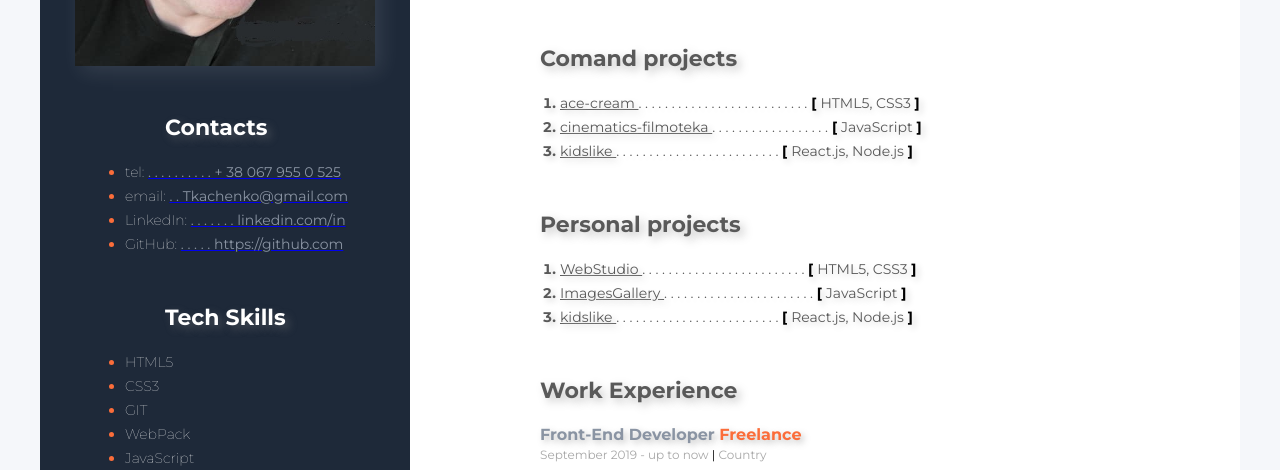
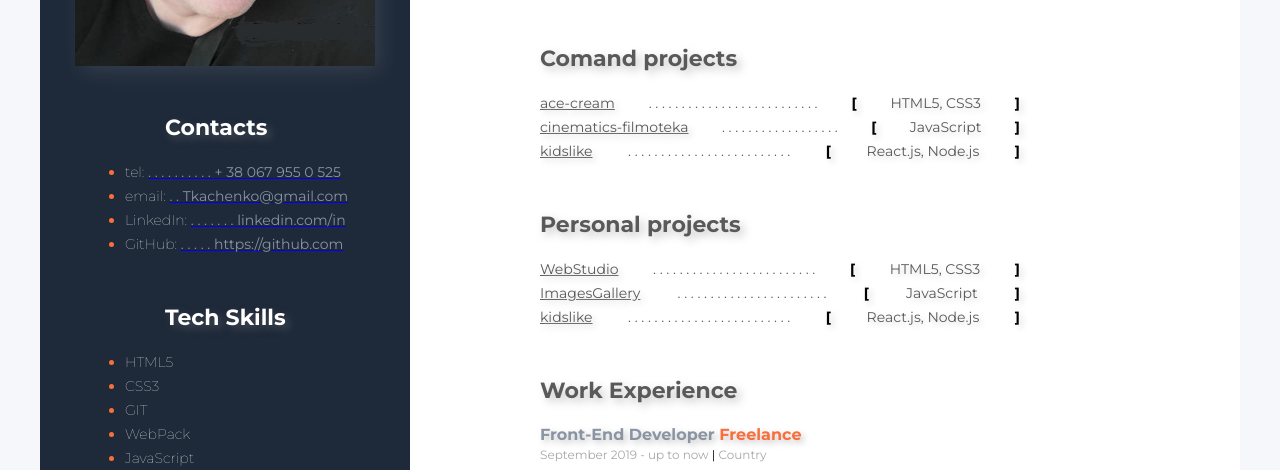
Before and after one commit to TkachAn/resume, a plain HTML site: page index.html in a window 1280 px wide. Shown: the part 309-779 px from the top of the page. Drawn offline with Linux system fonts and the light colour scheme.

Commit message:
Update style.css

```diff
--- a/css/style.css
+++ b/css/style.css
@@ -182,9 +182,6 @@ img {
   fill: #ffffff;
   stroke: #000000;
 }
-.header {
-  /* display: flex; */
-}
 .en-ua {
   border: none;
 }
@@ -196,22 +193,24 @@ img {
   color: #000;
 }
 .about_me_block div {
-  /* display: flex; */
   align-content: flex-end;
   text-align: justify;
-  /* max-width: 540px; */
-  /* text-align: right; */
-  /* margin-left: 200px; */
   margin-bottom: 50px;
 }
 .about_me_P {
   display: block;
-  /* text-align: right; */
-  /* margin-left: 100px; */
 }
+
+/* .sum {
+  display: flex;
+  /* flex-direction: column; */
+/*justify-content: space-between;
+} */
 .project-item {
-  margin-left: 20px;
+  /* margin-left: 20px; */
   list-style-type: decimal;
+  display: flex;
+  justify-content: space-between;
 }
 
 .Education_block h2,
@@ -232,8 +231,6 @@ img {
 .Work_2_block,
 .Work_3_block,
 .Education_block {
-  /* display: flex; */
-  width: 500px;
   padding: 0px;
   margin-left: 40px;
   font-weight: 400;
@@ -246,7 +243,6 @@ img {
   color: #a8a8a8;
 }
 .Projects_block {
-  /* display: flex; */
   margin-bottom: 50px;
   font-family: Montserrat;
   font-style: normal;
@@ -255,6 +251,12 @@ img {
   line-height: 24px;
   color: #595959;
   height: auto;
+}
+.Work_1_block,
+.Work_2_block,
+.Work_3_block,
+.ol {
+  width: 480px;
 }
 .Projects_block_link {
   color: #595959;
```
